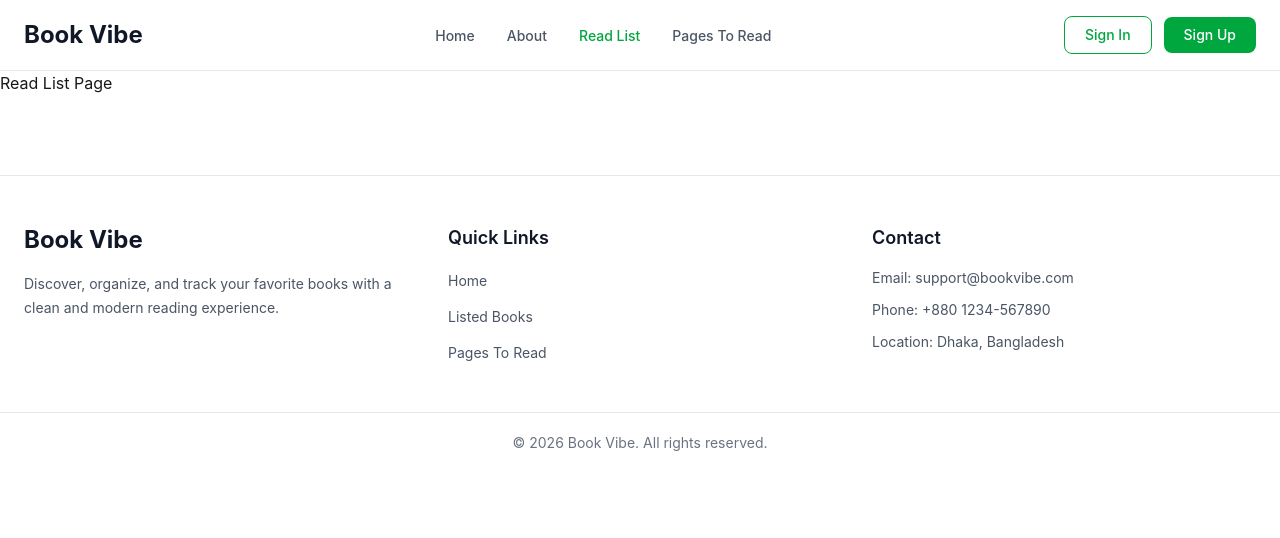
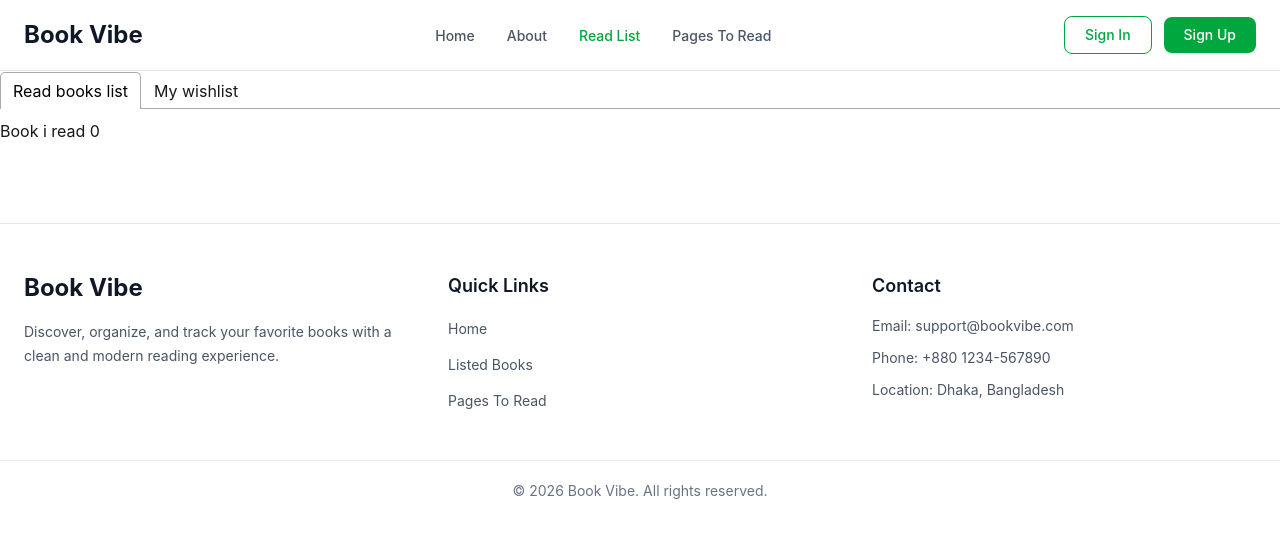
Before and after one commit to mehedirobi/bookvibe, a React (Vite) app: page /readlist in a window 1280 px wide. Shown: the top 538 px of the page. Built offline with nearby package versions, Linux system fonts and the light colour scheme.

Commit message:
wishlist updated

```diff
--- a/package.json
+++ b/package.json
@@ -15,6 +15,7 @@
     "react-dom": "^19.2.6",
     "react-router": "^7.15.1",
     "react-router-dom": "^7.15.1",
+    "react-tabs": "^6.1.1",
     "tailwindcss": "^4.3.0"
   },
   "devDependencies": {
--- a/src/Utilities/Addtodb.js
+++ b/src/Utilities/Addtodb.js
@@ -28,4 +28,4 @@ const addToDb = (id) => {
   );
 };
 
-export { addToDb };
+export { addToDb, getStoredBooks };
--- a/src/components/Navbar.jsx
+++ b/src/components/Navbar.jsx
@@ -1,3 +1,4 @@
+import { Link } from "react-router";
 import { NavLink } from "react-router-dom";
 
 export default function Navbar() {
@@ -13,9 +14,9 @@ export default function Navbar() {
       <nav className="mx-auto flex max-w-7xl items-center justify-between px-6 py-4">
         {/* Logo */}
         <div>
-          <h1 className="text-2xl font-bold text-gray-900">
+          <Link to="/" className="text-2xl font-bold text-gray-900">
             Book Vibe
-          </h1>
+          </Link>
         </div>
 
         {/* Nav Links */}
--- a/src/pages/Readlist.jsx
+++ b/src/pages/Readlist.jsx
@@ -1,9 +1,37 @@
-import React from 'react';
+import React, { useState } from 'react';
+import { useLoaderData } from 'react-router';
+import { Tab, Tabs, TabList, TabPanel } from 'react-tabs';
+import 'react-tabs/style/react-tabs.css';
+import { getStoredBooks } from '../Utilities/Addtodb';
+import { useEffect } from "react";
 
 const Readlist = () => {
+    const [redlist, setReadlist] = useState([]);
+    const data = useLoaderData();
+    console.log(data);
+
+    useEffect (() => {
+        const storedBooks = getStoredBooks();
+        const convertedStoredBooks = storedBooks.map(id => parseInt(id));
+        const myreadlist = data.filter(book => convertedStoredBooks.includes(book.bookId));
+        console.log(storedBooks);
+        setReadlist(myreadlist)
+    }, [])
     return (
         <div>
-            Read List Page
+            <Tabs>
+    <TabList>
+      <Tab>Read books list</Tab>
+      <Tab>My wishlist</Tab>
+    </TabList>
+
+    <TabPanel>
+      <h2>Book i read {redlist.length}</h2>
+    </TabPanel>
+    <TabPanel>
+      <h2>My wishlist</h2>
+    </TabPanel>
+  </Tabs>
         </div>
     );
 };
--- a/src/routes/Router.jsx
+++ b/src/routes/Router.jsx
@@ -26,6 +26,7 @@ export const router = createBrowserRouter([
       },
       {
         path: "/readlist",
+        loader: () => fetch('booksData.json'),
         element: <Readlist></Readlist>,
       },
       {
```
Also changed, not shown: 1 other file (tests, documents, lock files or other folders).
